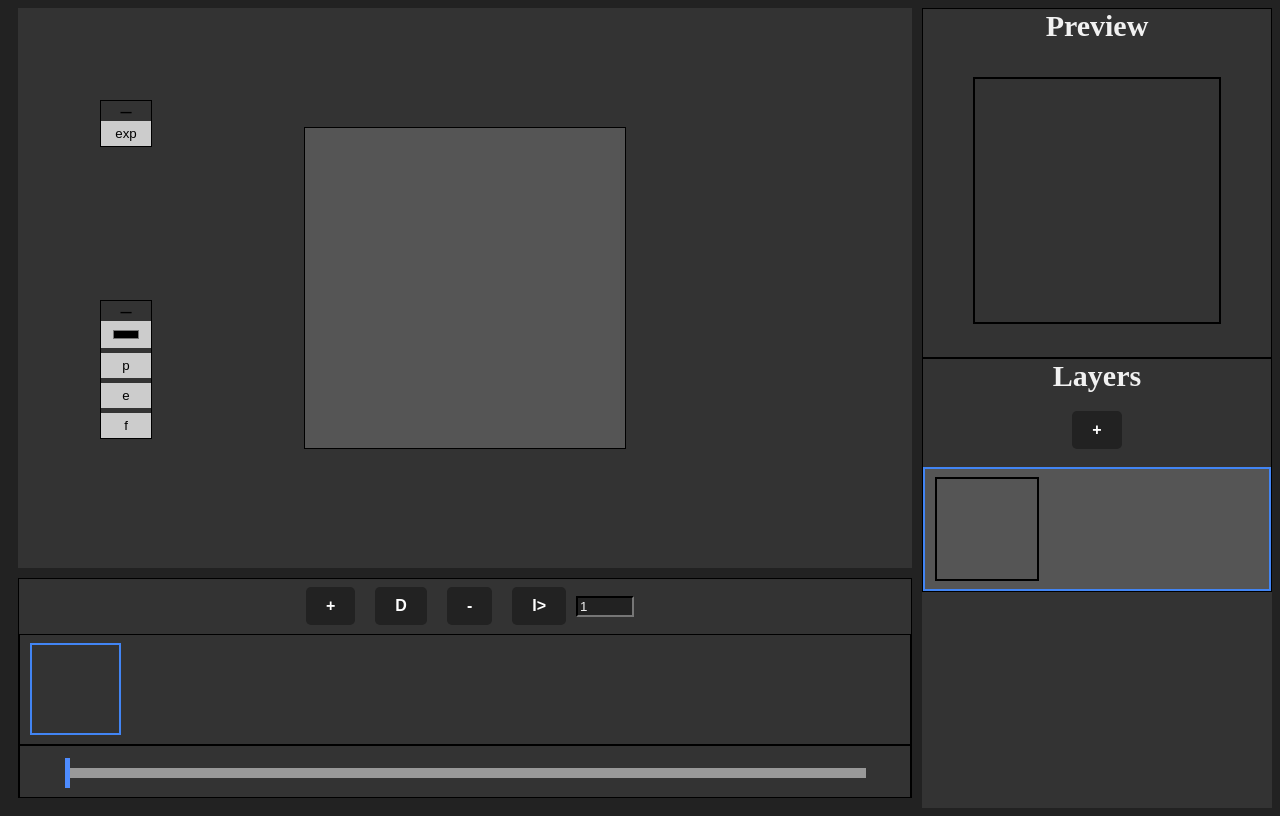
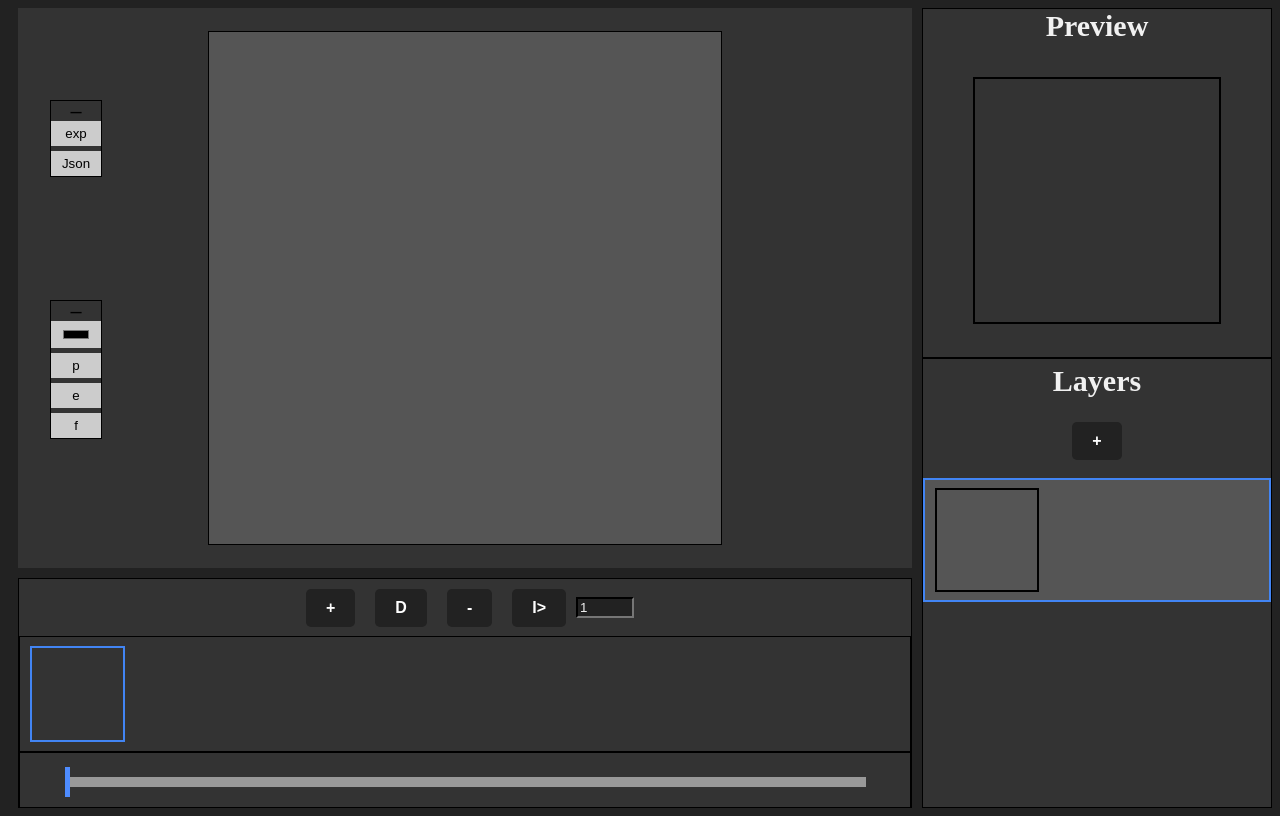
Before and after one commit to Amalg016/PixelEditor, a plain HTML site: page index.html in a window 1280 px wide. Drawn offline with Linux system fonts and the light colour scheme.

Commit message:
added extra export feature
can be exported as json

```diff
--- a/index.html
+++ b/index.html
@@ -8,6 +8,7 @@
         <button class="minimize-button" onclick="toggleMenuSize()">&#8211</button>
         <div class="menubar">
             <button class="menuItem" onclick="exportSpritesheet()">exp</button>
+            <button class="menuItem" onclick="exportJson()">Json</button>
         </div>
     </div>
 
@@ -20,11 +21,8 @@
             <button class="tool" data-tool="filler">f</button>
         </div>
     </div>
-    <!-- <div id="shortcut-box">
 
-    </div> -->
   <div class="container">
-
 
     <div id="canvas-container">
       <canvas id="myCanvas" width="400" height="400"></canvas>
--- a/src/animation.js
+++ b/src/animation.js
@@ -45,8 +45,25 @@ function changeSlidermaxValue(n){
 
 function NextImage(){
     previewCtx.clearRect(0,0,PreviewCanvasWidth,PreviewCanvasHeight);
-    const pCanvas=bottomBoximages[+indexInput.value];
+    // const pCanvas=bottomBoximages[+indexInput.value];
    // console.log(pCanvas,indexInput.value);
-    previewCtx.drawImage(pCanvas,0,0,pCanvas.width,pCanvas.height,0,0,PreviewCanvasWidth,PreviewCanvasHeight);
+   for(let x=0;x<Resolution.count;x++){
+    for(let y=0;y<Resolution.count;y++){
+       const colr= files[+indexInput.value][files[+indexInput.value].length-1][x][y];
+       ctx.fillStyle=colr;
+       if(colr!="none"){
+           const snapX=x*PreviewCanvasWidth/Resolution.count;
+           const snapY=y* PreviewCanvasHeight/Resolution.count;
+           previewCtx.fillRect(snapX, snapY, PreviewCanvasWidth/Resolution.count, PreviewCanvasHeight/Resolution.count);
+       }
+       // else if(colr=="none"&&i==0){
+       else if(colr=="none"){
+           const snapX=x*PreviewCanvasWidth/Resolution.count;
+           const snapY=y*PreviewCanvasHeight/Resolution.count;
+           previewCtx.clearRect(snapX,snapY, PreviewCanvasWidth/Resolution.count,PreviewCanvasHeight/Resolution.count);
+       }
+    }
+   }
+    // previewCtx.drawImage(pCanvas,0,0,pCanvas.width,pCanvas.height,0,0,PreviewCanvasWidth,PreviewCanvasHeight);
     indexInput.value=(+indexInput.value+1)%bottomBoximages.length;
 }
--- a/src/main.js
+++ b/src/main.js
@@ -13,7 +13,7 @@
 
   let colorMap=[];
   let files=[];
-  let Resolution={x:32,y:32,count:10};
+  let Resolution={x:32,y:32,count:16};
   let currentFile=0;
   let currentlayer=0;
 
@@ -332,6 +332,21 @@ function floodfill(startX,startY,targetCol,fillcolor){
 
     }
 
+    function exportJson(){
+      const tilemapData=JSON.stringify(files);
+      const blob=new Blob([tilemapData],{type:"application/json"});
+      const url=URL.createObjectURL(blob);
+
+      const link=document.createElement("a");
+      link.href=url;
+      link.download="userData.json";
+      document.body.appendChild(link);
+      link.click();
+      document.body.removeChild(link);
+      URL.revokeObjectURL(url);
+     // localStorage.setItem("tilemapData",tilemapData);
+      console.log("saved");
+  }
       // Function to stop drawing
     function stopDrawing() {
          isDrawing = false;
--- a/src/right.js
+++ b/src/right.js
@@ -72,15 +72,15 @@ function updateLayers(){
                 const colr= files[currentFile][i][x][y];
                 layerCanvasctxes[i].fillStyle=colr;
                 if(colr!="none"){
-                    const snapX=x*10;
-                    const snapY=y*10;
-                    layerCanvasctxes[i].fillRect(snapX, snapY, 10, 10);
+                    const snapX=x*(100/Resolution.count);
+                    const snapY=y*(100/Resolution.count);
+                    layerCanvasctxes[i].fillRect(snapX, snapY,(100/Resolution.count), (100/Resolution.count));
                 }
                 // else if(colr=="none"&& j==0){
                 else if(colr=="none"){
-                    const snapX=x*10;
-                    const snapY=y*10;
-                    layerCanvasctxes[i].clearRect(snapX,snapY, 10,10);
+                    const snapX=x*(100/Resolution.count);
+                    const snapY=y*(100/Resolution.count);
+                    layerCanvasctxes[i].clearRect(snapX,snapY,(100/Resolution.count),(100/Resolution.count));
                 }
             }
         }
--- a/src/styles.css
+++ b/src/styles.css
@@ -6,7 +6,7 @@
         gap: 10px; */
         position: absolute;
         top: 300px;
-        left:100px;
+        left:50px;
         cursor: move;
         /* resize: both;
         overflow: auto; */
@@ -61,7 +61,7 @@
         gap: 10px; */
         position: absolute;
         top: 100px;
-        left:100px;
+        left:50px;
         cursor: move;
         width: 50px;
         transition: height 0.3s ease;
@@ -134,12 +134,14 @@
       }
       #right-box {
         grid-column: 3;
-        grid-row: 1/ span 3 ;
+        grid-row: 1/ 3 ;
         color: #f1f1f1;
         /* display: grid;
         grid-gap: 10px;
         grid-template-rows: width 1fr; */
         background-color: #333;
+        display: flex;
+        flex-direction: column;
       }
       #right-box .preview{
           /* grid-row: 1;
@@ -151,19 +153,19 @@
       #right-box .layers{
           /* grid-row: 2;
           grid-column: 1; */
+          flex-grow: 1;
           display: block;
           border: 1px solid black;
           position: relative;
-          overflow:auto ;
+          overflow-y: auto;
+          white-space: nowrap;
          background-color: #333333;
-
-          /* white-space: nowrap; */
 
       }
       #right-box .layers #layers {
-        display:flex;
         flex-direction: column;
         justify-content: center;
+
         gap: 5px;
       }
 
```
Also changed, not shown: 1 other file.
